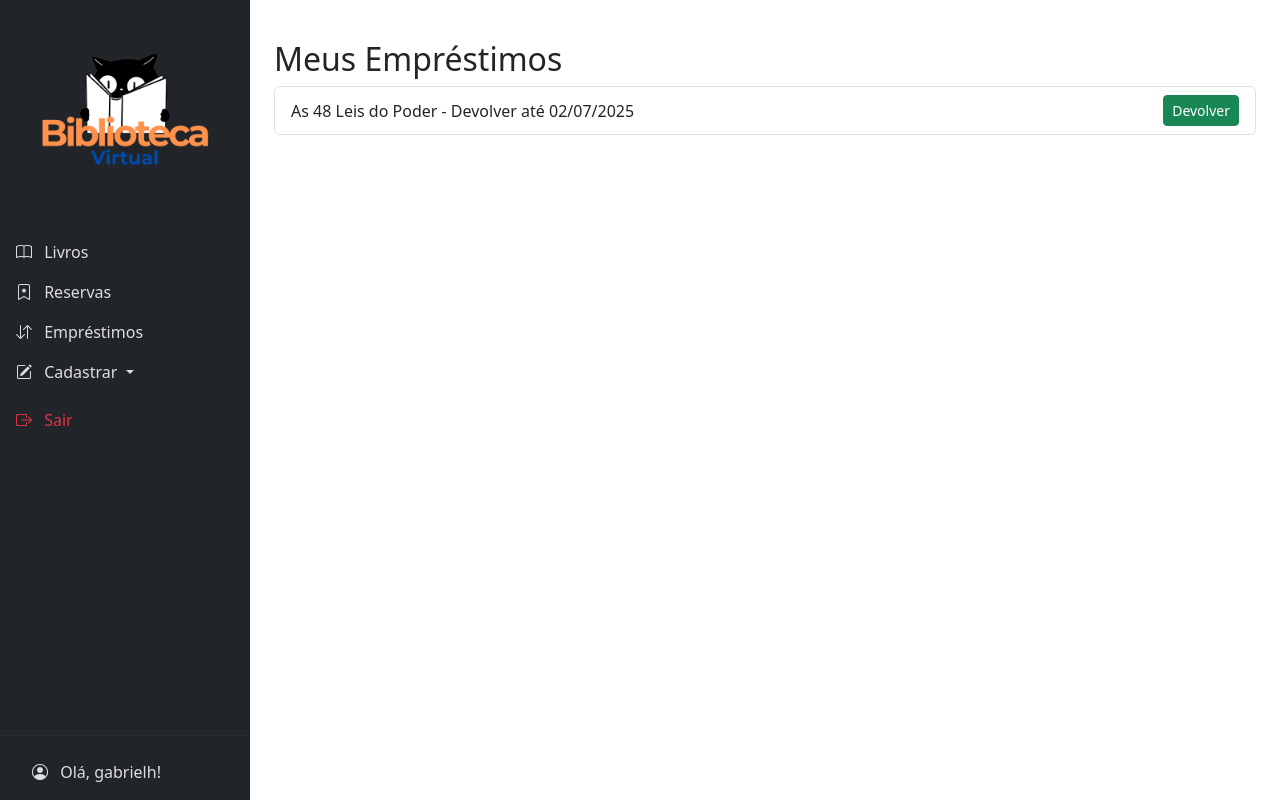
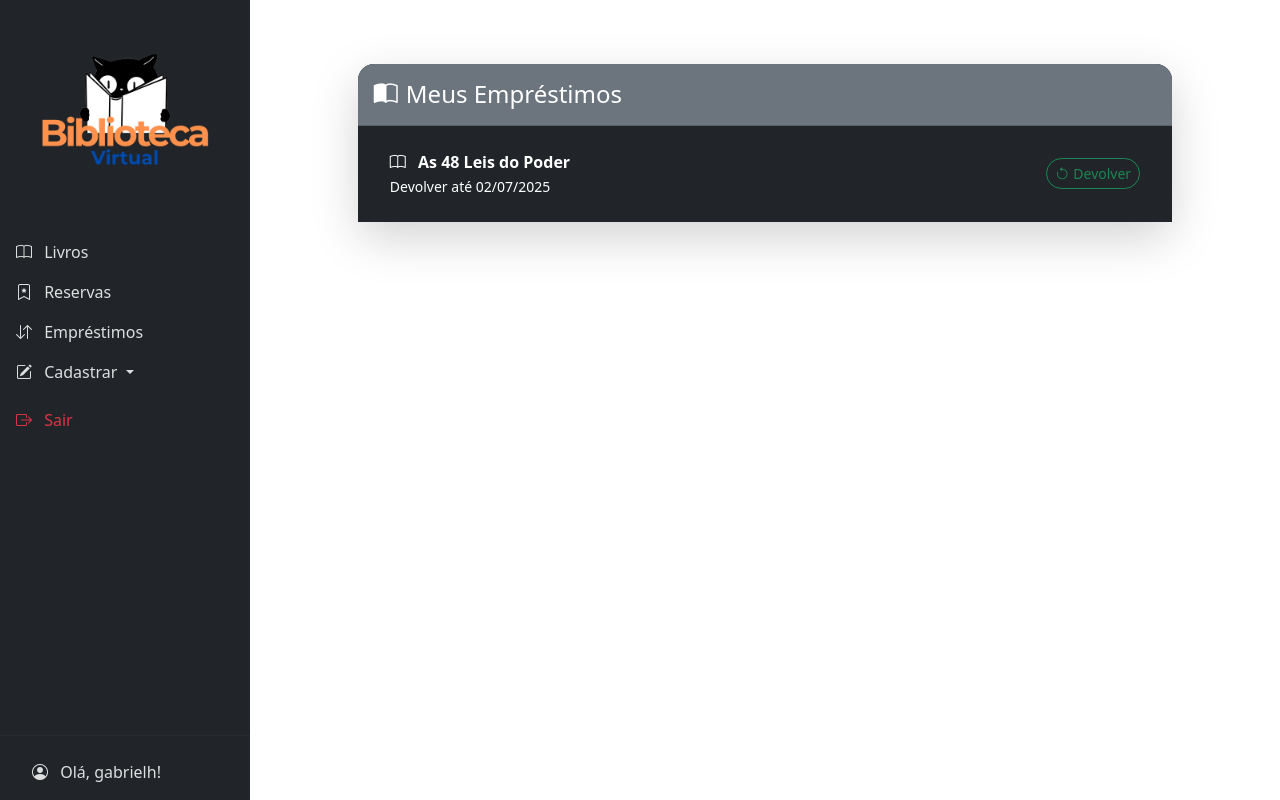
Before and after one commit to gabrielhalmenschlager/sistemaBibliotecaSenac, a Django app: page /emprestimos/ in a window 1280 px wide. Run offline with Django 5.2, Linux system fonts and the light colour scheme; a user stored in the database is signed in; data comes from the database, SQL or seed files in the repository; both versions use the stored data as it was after the commit.

Commit message:
Alterando as cores azuis para cinza

```diff
--- a/biblioteca/templates/emprestimos/lista.html
+++ b/biblioteca/templates/emprestimos/lista.html
@@ -1,22 +1,46 @@
 {% extends 'base.html' %}
 {% block content %}
-<div class="container mt-4">
-  <h2>Meus Empréstimos</h2>
-  <ul class="list-group">
+<div class="container py-5">
+    <div class="row justify-content-center mb-4">
+        <div class="col-md-10">
+            <div class="card bg-dark text-white shadow-lg border-0 rounded-4">
+                <div class="card-header bg-secondary text-white rounded-top-4 py-3">
+                    <h4 class="mb-0 d-flex align-items-center">
+                        <i class="bi bi-book-half me-2 fs-4"></i> Meus Empréstimos
+                    </h4>
+                </div>
+                <div class="card-body bg-dark">
+                    {% if emprestimos %}
+                        <ul class="list-group list-group-flush">
                             {% for emprestimo in emprestimos %}
-      <li class="list-group-item d-flex justify-content-between align-items-center">
-        {{ emprestimo.livro.titulo }} - Devolver até {{ emprestimo.data_devolucao|date:"d/m/Y" }}
+                                <li class="list-group-item bg-dark text-white d-flex justify-content-between align-items-center border-secondary">
+                                    <div>
+                                        <i class="bi bi-book me-2"></i>
+                                        <strong>{{ emprestimo.livro.titulo }}</strong><br>
+                                        <small class="text-white">Devolver até {{ emprestimo.data_devolucao|date:"d/m/Y" }}</small>
+                                    </div>
+                                    <div class="d-flex align-items-center gap-2">
                                         {% if emprestimo.esta_atrasado %}
                                             <span class="badge bg-danger">Atrasado</span>
                                         {% endif %}
-        <form method="post" action="{% url 'emprestimo-devolver' emprestimo.pk %}">
+                                        <form method="post" action="{% url 'emprestimo-devolver' emprestimo.pk %}" class="m-0">
                                             {% csrf_token %}
-          <button type="submit" class="btn btn-success btn-sm">Devolver</button>
+                                            <button type="submit" class="btn btn-outline-success btn-sm rounded-pill d-flex align-items-center gap-1">
+                                                <i class="bi bi-arrow-counterclockwise"></i> Devolver
+                                            </button>
                                         </form>
+                                    </div>
                                 </li>
-    {% empty %}
-      <li class="list-group-item">Nenhum empréstimo ativo.</li>
                             {% endfor %}
                         </ul>
+                    {% else %}
+                        <div class="text-center text-muted py-3">
+                            <i class="bi bi-info-circle me-2"></i> Nenhum empréstimo ativo.
+                        </div>
+                    {% endif %}
+                </div>
+            </div>
+        </div>
+    </div>
 </div>
 {% endblock %}
--- a/biblioteca/templates/livros/detalhe.html
+++ b/biblioteca/templates/livros/detalhe.html
@@ -5,7 +5,7 @@
     <div class="row justify-content-center">
         <div class="col-md-10 col-lg-8">
             <div class="card bg-dark text-white border-0 shadow-lg rounded-4">
-                <div class="card-header bg-gradient bg-primary text-white rounded-top-4 py-3">
+                <div class="card-header bg-secondary text-white rounded-top-4 py-3">
                     <h4 class="mb-0 d-flex align-items-center">
                         <i class="bi bi-book me-2 fs-4"></i> Detalhes do Livro
                     </h4>
--- a/biblioteca/templates/livros/livro_form.html
+++ b/biblioteca/templates/livros/livro_form.html
@@ -5,7 +5,7 @@
     <div class="row justify-content-center">
         <div class="col-md-10 col-lg-8">
             <div class="card bg-dark text-white border-0 shadow-lg rounded-4">
-                <div class="card-header bg-gradient bg-primary text-white rounded-top-4 py-3">
+                <div class="card-header bg-secondary text-white rounded-top-4 py-3">
                     <h4 class="mb-0 d-flex align-items-center">
                         <i class="bi bi-book me-2 fs-4"></i> Cadastro de Livro
                     </h4>
```
Also changed, not shown: biblioteca/templates/livros/lista.html (+23 -4 lines), biblioteca/templates/reservas/lista.html (+30 -8 lines), db.sqlite3. Lines whose indentation alone changed are shown as unchanged.
